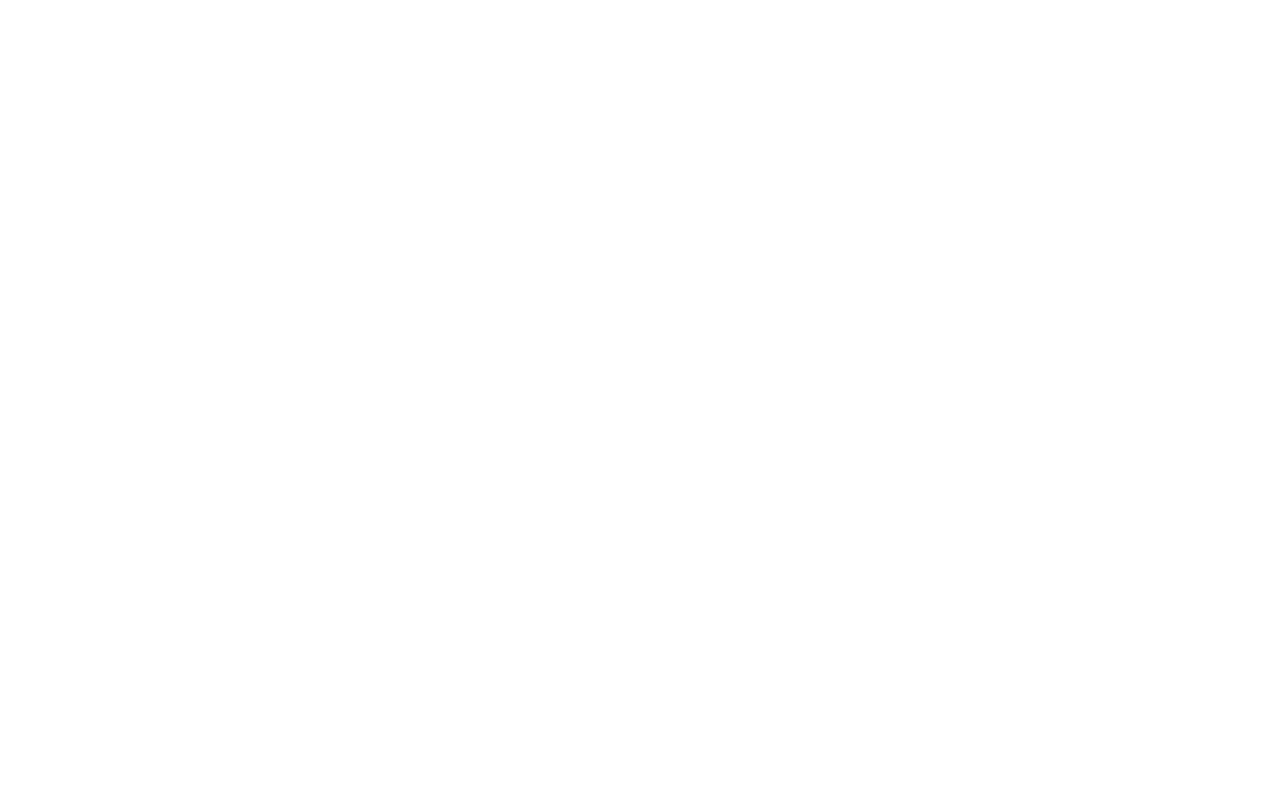
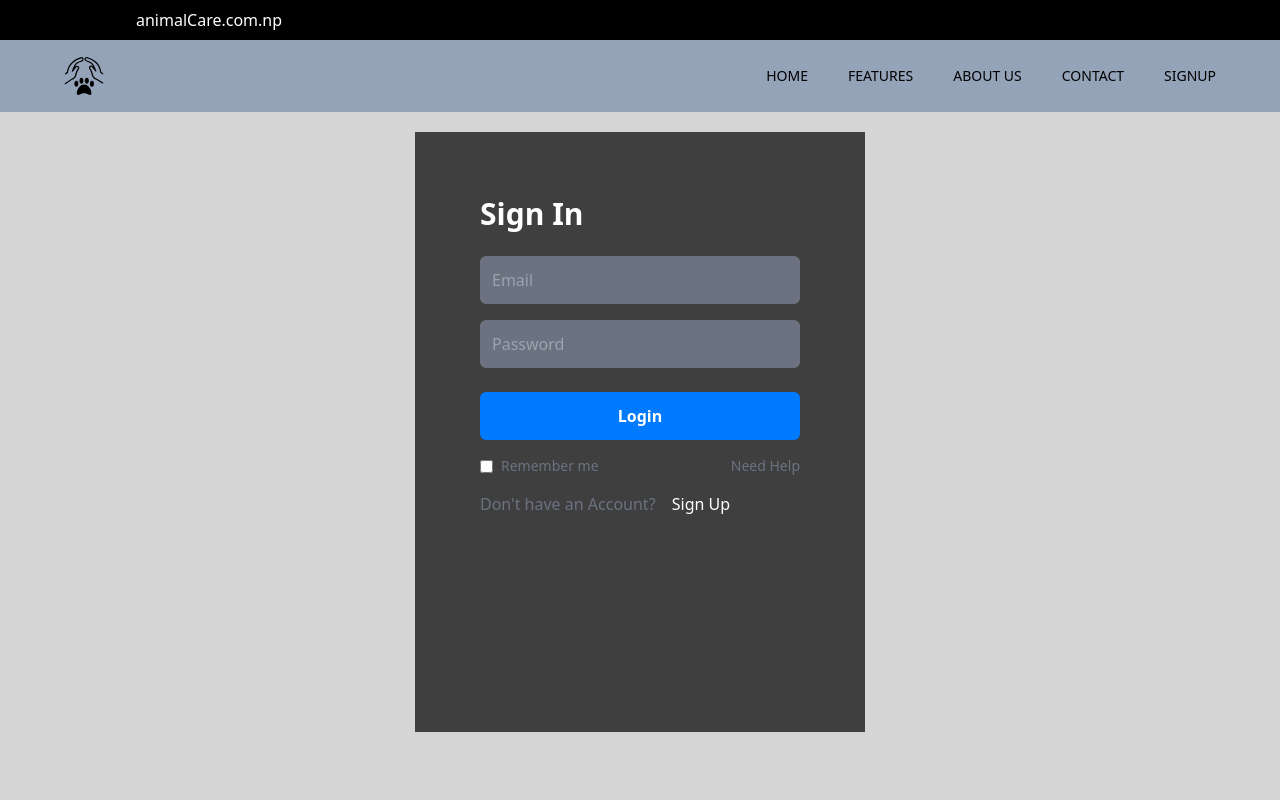
Before and after one commit to gyam10/Animal-Farm, a React (Create React App) app in the folder frontend/: page /login in a window 1280 px wide. Before the commit this address had no page. Shown: the top 800 px of the page. Built offline with nearby package versions, Linux system fonts and the light colour scheme.

Commit message:
Login/Signup

```diff
--- a/frontend/src/App.js
+++ b/frontend/src/App.js
@@ -1,4 +1,11 @@
-import { Main, Features, About, Contact } from "./pages/common/index";
+import {
+  Main,
+  Features,
+  About,
+  Contact,
+  SignUp,
+  Login,
+} from "./pages/common/index";
 import { Route, Routes } from "react-router-dom";
 import HomeLayout from "./pages/layout/HomeLayout";
 
@@ -11,6 +18,8 @@ const App = () => {
           <Route path="/features" element={<Features />} />
           <Route path="/about" element={<About />} />
           <Route path="/contact" element={<Contact />} />
+          <Route path="/signup" element={<SignUp />} />
+          <Route path="/login" element={<Login />} />
         </Route>
       </Routes>
     </>
--- a/frontend/src/components/NavBar.jsx
+++ b/frontend/src/components/NavBar.jsx
@@ -39,6 +39,11 @@ function NavBar() {
                   Contact
                 </li>
               </Link>
+              <Link to="/signup">
+                <li className="ml-10 text-sm uppercase hover:border-b">
+                  SignUp
+                </li>
+              </Link>
             </ul>
           </div>
           <div
@@ -60,7 +65,7 @@ function NavBar() {
           <div
             className={
               toggle
-                ? "fixed left-0 top-0 w-[75%] sm:[60%] md:[45%] h-screen  bg-[#ecf0f3] p-10 ease-in duration-500"
+                ? "fixed left-0 top-0 w-[75%] sm:[60%] md:[45%] h-screen bg-[#ecf0f3] p-10 ease-in duration-500"
                 : "fixed left-[-100%] top-0 p-10 ease-in duration-400"
             }
           >
--- /dev/null
+++ b/frontend/src/pages/common/Login.jsx
@@ -0,0 +1,61 @@
+import React, { useState } from "react";
+import { Link, useNavigate } from "react-router-dom";
+
+const Login = () => {
+  const [email, setEmail] = useState();
+  const [password, setPassword] = useState();
+  const navigate = useNavigate();
+  const handleSubmit = async (e) => {
+    e.preventDefault();
+    //
+    navigate("/");
+  };
+  return (
+    <>
+      <div className="bg-[rgb(213,213,213)] h-[92vh] py-5 ">
+        <div className="max-w-[450px] h-[600px] mx-auto bg-black/70 text-white">
+          <div className="max-w-[320px] mx-auto py-16">
+            <h1 className="text-3xl font-bold">Sign In</h1>
+            <form className="flex flex-col w-full py-4" onSubmit={handleSubmit}>
+              <input
+                type="email"
+                placeholder="Email"
+                autoComplete="email"
+                onChange={(e) => setEmail(e.target.value)}
+                className="p-3 my-2 bg-gray-500 rounded-md"
+              />
+              <input
+                type="password"
+                placeholder="Password"
+                autoComplete="password"
+                onChange={(e) => setPassword(e.target.value)}
+                className="p-3 my-2 bg-gray-500 rounded-md"
+              />
+              <button
+                className="bg-[#007bff] py-3 my-4 rounded-md font-bold"
+                type="submit"
+              >
+                Login
+              </button>
+              <div className="flex justify-between text-sm text-gray-500">
+                <p className="flex items-center">
+                  <input type="checkbox" className="mr-2" />
+                  Remember me
+                </p>
+                <p>Need Help</p>
+              </div>
+              <p className="py-4 ">
+                <span className="text-gray-500 mr-3">
+                  Don't have an Account?
+                </span>
+                <Link to={"/signup "}> Sign Up</Link>
+              </p>
+            </form>
+          </div>
+        </div>
+      </div>
+    </>
+  );
+};
+
+export default Login;
--- a/frontend/src/pages/common/Main.jsx
+++ b/frontend/src/pages/common/Main.jsx
@@ -1,5 +1,4 @@
 import React from "react";
-
 import Carosusel from "../../components/Carousel";
 
 const Main = () => {
--- /dev/null
+++ b/frontend/src/pages/common/SignUp.jsx
@@ -0,0 +1,56 @@
+import React, { useState } from "react";
+import { Link } from "react-router-dom";
+
+const SignUp = () => {
+  const [email, setEmail] = useState();
+  const [password, setPassword] = useState();
+
+  return (
+    <>
+      <div className="bg-[rgb(213,213,213)] h-[92vh] py-5 ">
+        <div className="max-w-[450px] h-[600px] mx-auto bg-black/70 text-white">
+          <div className="max-w-[320px] mx-auto py-16">
+            <h1 className="text-3xl font-bold">Sign Up</h1>
+            <form className="flex flex-col w-full py-4" onSubmit={""}>
+              <input
+                type="email"
+                placeholder="Email"
+                autoComplete="email"
+                onChange={(e) => setEmail(e.target.value)}
+                className="p-3 my-2 bg-gray-500 rounded-md"
+              />
+              <input
+                type="password"
+                placeholder="Password"
+                autoComplete="password"
+                onChange={(e) => setPassword(e.target.value)}
+                className="p-3 my-2 bg-gray-500 rounded-md"
+              />
+              <button
+                className="bg-[#007bff] py-3 my-4 rounded-md font-bold"
+                type="submit"
+              >
+                Sign Up
+              </button>
+              <div className="flex justify-between text-sm text-gray-500">
+                <p className="flex items-center">
+                  <input type="checkbox" className="mr-2" />
+                  Remember me
+                </p>
+                <p>Need Help</p>
+              </div>
+              <p className="py-4 ">
+                <span className="text-gray-500 mr-3">
+                  Already have an Account?
+                </span>
+                <Link to={"/login"}> Sign In</Link>
+              </p>
+            </form>
+          </div>
+        </div>
+      </div>
+    </>
+  );
+};
+
+export default SignUp;
--- a/frontend/src/pages/common/index.js
+++ b/frontend/src/pages/common/index.js
@@ -2,3 +2,5 @@ export { default as About } from "./About";
 export { default as Contact } from "./Contact";
 export { default as Features } from "./Features";
 export { default as Main } from "./Main";
+export { default as SignUp } from "./SignUp";
+export { default as Login } from "./Login";
```
